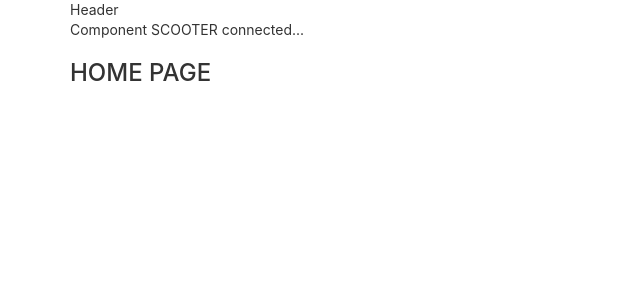
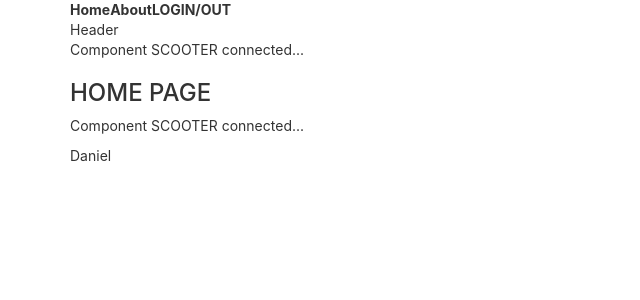
Before and after one commit to drmartirosian/PROJ4, a React (Create React App) app: page / in a window 1280 px wide. Shown: the top 300 px of the page, without its empty margins (0-640 px from the left). Built offline with nearby package versions, Linux system fonts and the light colour scheme.

Commit message:
Starter nav

```diff
--- a/src/pages/App/App.jsx
+++ b/src/pages/App/App.jsx
@@ -4,19 +4,29 @@ import { Route, Switch } from 'react-router-dom';
 import HomePage from '../HomePage/HomePage';
 import Scooter from "../../components/Scooter/Scooter"
 
+
+const Test = [ "Daniel" ]
+
 class App extends Component {
   constructor() {
     super();
-    this.state = {name:"Daniel"};
+    this.state = {
+      test: Test
+    };
   }
   render() {
     return (
       <div>
+        <nav>
+          <th>Home</th>
+          <th>About</th>
+          <th>LOGIN/OUT</th>
+        </nav>
         <header>Header</header>
         <Scooter/>
         <Switch>
           <Route exact path='/' render={() =>
-            <HomePage />
+            <HomePage test={this.state.test} />
           } />
         </Switch>
       </div>
--- a/src/pages/HomePage/HomePage.jsx
+++ b/src/pages/HomePage/HomePage.jsx
@@ -1,13 +1,18 @@
 import React from 'react';
 import '../HomePage/HomePage.css';
+import Scooter from "../../components/Scooter/Scooter"
 
-const Scooter = (props) => {
+const HomePage = ({ test }) => {
   return (
     <div>
         <h3>HOME PAGE</h3>
+        <Scooter />
+  <p>
+  {test}
+  </p>
     </div>
   );
 
 };
 
-export default Scooter;
+export default HomePage;
```
